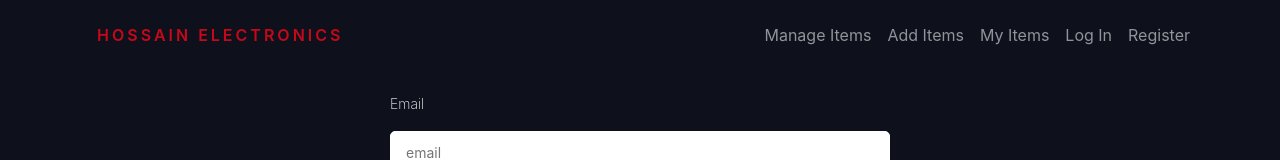
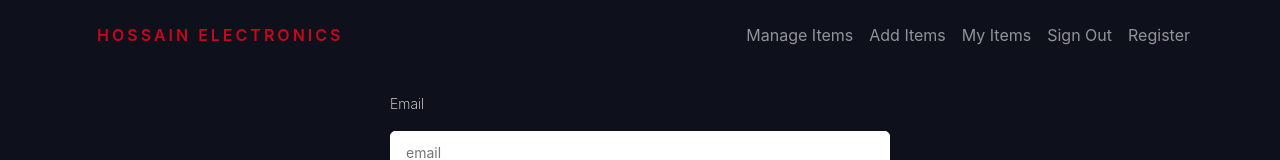
Before and after one commit to Hossain-Sajjad/Warehouse-management, a React (Create React App) app: page /login in a window 1280 px wide. Shown: the top 160 px of the page. Built offline with nearby package versions, Linux system fonts and the light colour scheme; no server answers; sample sign-in values are in the browser's storage.

Commit message:
protected route and sign out link created

```diff
--- a/src/App.js
+++ b/src/App.js
@@ -4,6 +4,7 @@ import AddItems from './Pages/AddItems/AddItems';
 import Home from './Pages/Home/Home/Home';
 import LogIn from './Pages/LogIn/LogIn';
 import Register from './Pages/Register/Register';
+import RequireAuth from './Pages/RequireAuth/RequireAuth';
 import Header from './Pages/Shared/Header/Header';
 import UpdateItem from './Pages/UpdateItem/UpdateItem';
 
@@ -14,7 +15,11 @@ function App() {
       <Routes>
         <Route path="/" element={<Home />} />
         <Route path="/home" element={<Home />} />
-        <Route path="/home/:id" element={<UpdateItem />} />
+        <Route path="/home/:id" element={
+          <RequireAuth>
+            <UpdateItem></UpdateItem>
+          </RequireAuth>
+        } />
         <Route path="/aditems" element={<AddItems />} />
         <Route path="/login" element={<LogIn />} />
         <Route path="/register" element={<Register />} />
--- /dev/null
+++ b/src/Pages/RequireAuth/RequireAuth.js
@@ -0,0 +1,15 @@
+import React from 'react';
+import { useAuthState } from 'react-firebase-hooks/auth';
+import { Navigate, useLocation } from 'react-router-dom';
+import auth from '../../firebase.init';
+
+const RequireAuth = ({ children }) => {
+    const [user] = useAuthState(auth);
+    const location = useLocation();
+    if (!user) {
+        return <Navigate to="/login" state={{ from: location }} replace />;
+    }
+    return children;
+};
+
+export default RequireAuth;
--- a/src/Pages/Shared/Header/Header.js
+++ b/src/Pages/Shared/Header/Header.js
@@ -2,8 +2,18 @@ import React from 'react';
 import './Header.css';
 import { Container, Nav, Navbar } from 'react-bootstrap';
 import { Link } from 'react-router-dom';
+import auth from '../../../firebase.init';
+import { useAuthState } from 'react-firebase-hooks/auth';
+import { signOut } from 'firebase/auth';
 
 const Header = () => {
+
+    const [user] = useAuthState(auth);
+
+    const handleSignOut = () => {
+        signOut(auth);
+    }
+
     return (
         <Navbar collapseOnSelect expand="lg" variant="dark">
             <Container>
@@ -14,7 +24,14 @@ const Header = () => {
                         <Nav.Link href="/manageitems">Manage Items</Nav.Link>
                         <Nav.Link href="aditems">Add Items</Nav.Link>
                         <Nav.Link href="/myitems">My Items</Nav.Link>
-                        <Nav.Link href="/login">Log In</Nav.Link>
+                        {
+                            user ?
+                                <Nav.Link onClick={handleSignOut}>Sign Out</Nav.Link>
+                                :
+                                <Nav.Link href="/login">Login</Nav.Link>
+
+                        }
+                        {/* <Nav.Link href="/login">Log In</Nav.Link> */}
                         <Nav.Link href="/register">Register</Nav.Link>
                     </Nav>
                 </Navbar.Collapse>
```
Also changed, not shown: src/Pages/RequireAuth/RequireAuth.css (added).
